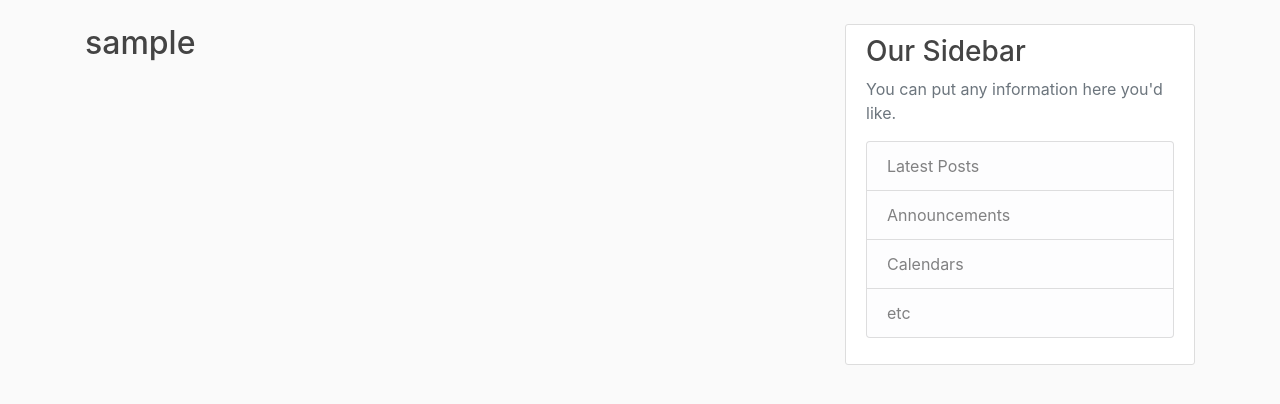
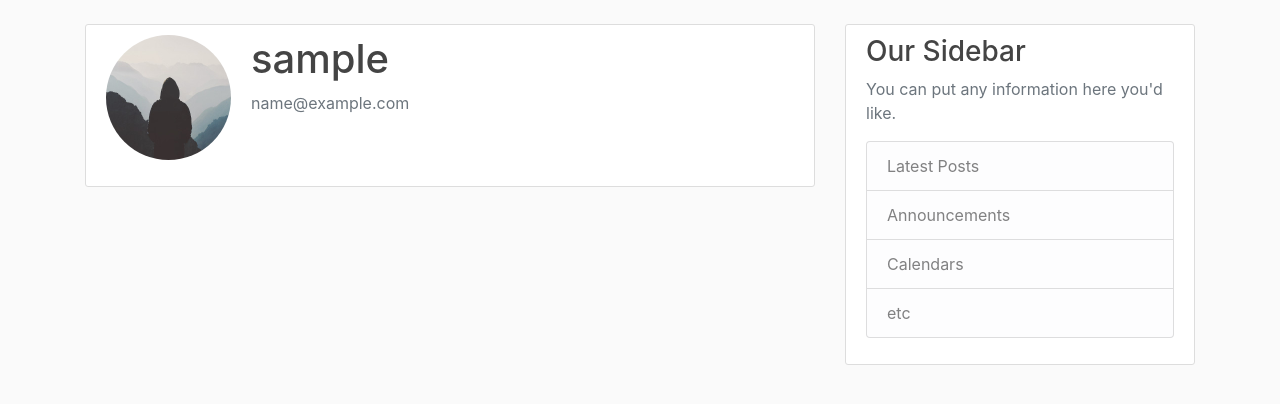
Before and after one commit to CharlieBickerton/flask-basic-app, a Flask app: page /account in a window 1280 px wide. Shown: the part 56-460 px from the top of the page. Run offline with Flask 2, Linux system fonts and the light colour scheme; the visitor is signed in with stand-in values (Sample User, id 1); data comes from the database, SQL or seed files in the repository; some libraries are stand-ins or nearby versions.

Commit message:
added in a title, picture and email on the authed account page

```diff
--- a/app/routes.py
+++ b/app/routes.py
@@ -69,4 +69,5 @@ def logout():
 @app.route("/account")
 @login_required # this makes it simple for enforcing users to be logged in
 def account():
-    return render_template('account.html', title="Account")
+    image_file = url_for('static', filename='profile_pics/' + current_user.image_file)
+    return render_template('account.html', title="Account", image_file=image_file)
--- a/app/templates/account.html
+++ b/app/templates/account.html
@@ -1,7 +1,15 @@
 {% extends "layout.html" %}
 
 {% block content %}
+    <div class='content-section'>
+        <div class='media'>
+            <img class="rounded-circle account-img" src="{{ image_file }}">
+            <div class="media=body">
+                <h2 class="account-heading">{{ current_user.username }}</h2>
+                <p class="text-secondary">{{ current_user.email }}</p>
 
-    <h2>{{ current_user.username }}</h2>
+            </div>
+        </div>
+    </div>
 
 {% endblock content %}
```
Also changed, not shown: app/static/profile_pics/default.jpg (added).
